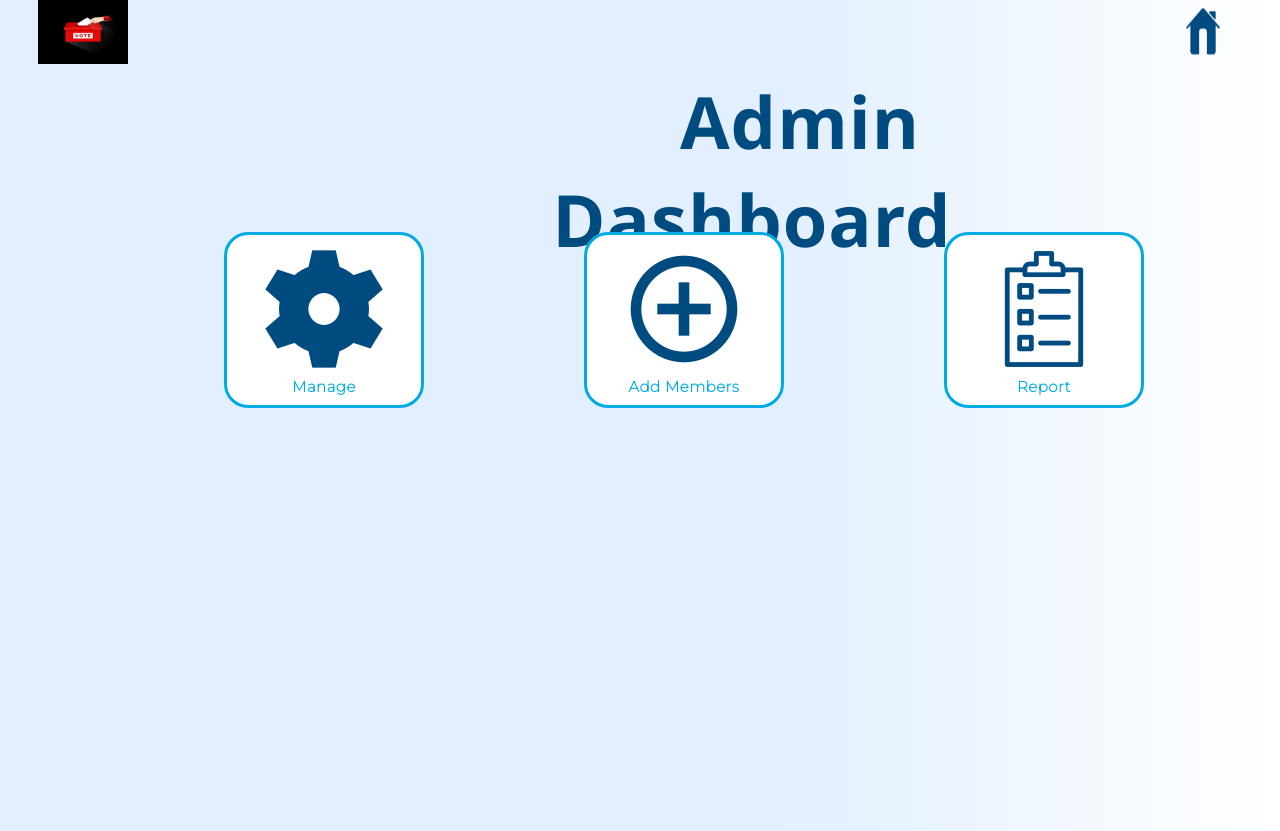
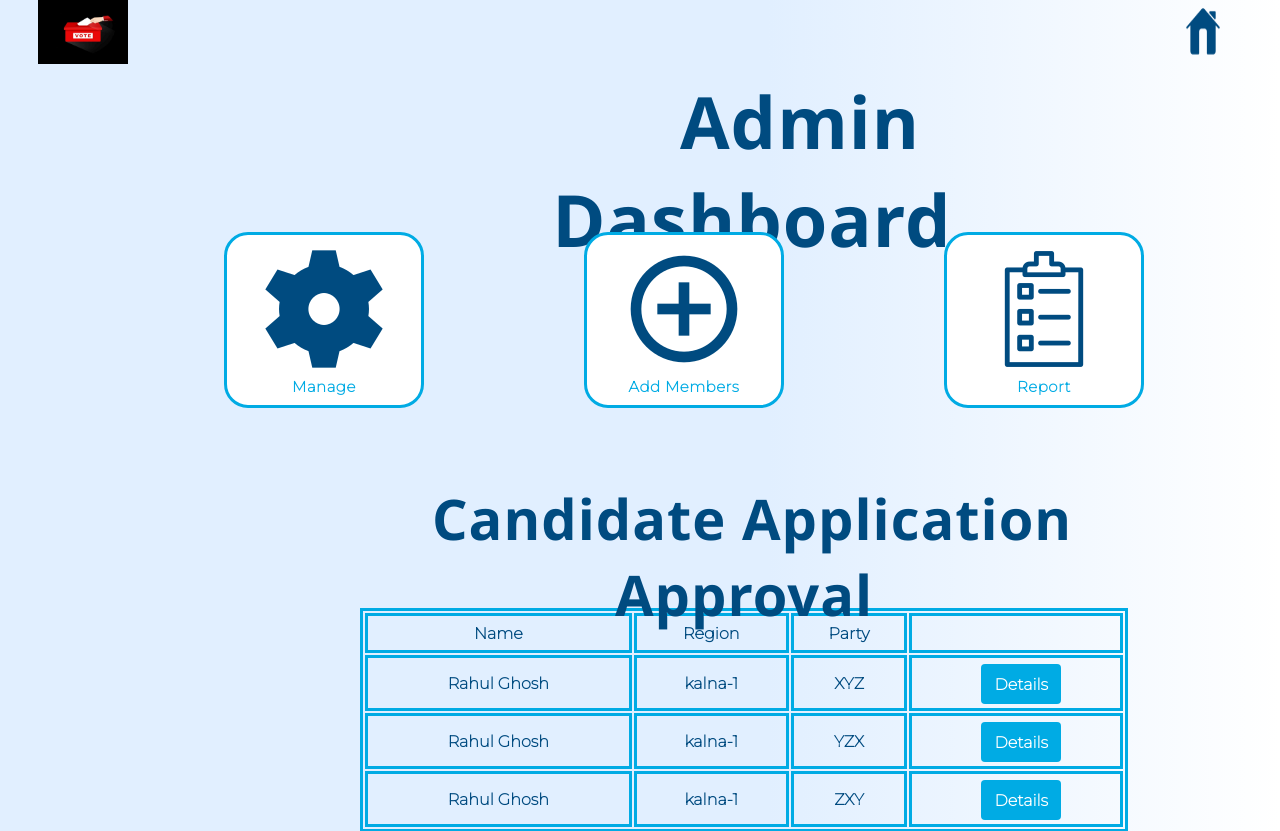
Before and after one commit to Upasana1807/Electoral-Application, a React (Create React App) app: page /admindash in a window 1280 px wide. Shown: the top 831 px of the page. Built offline with nearby package versions, Linux system fonts and the light colour scheme.

Commit message:
admin dashbord2

```diff
--- a/src/Pages/Admindashboard/Addash.css
+++ b/src/Pages/Admindashboard/Addash.css
@@ -54,3 +54,57 @@ button:hover{
 
 
 }
+.heading2{
+    height: 15vh;
+    width: 60%;
+    /* background-color: blue; */
+    margin-left: 45vh;
+    margin-top: 7vh;
+
+}
+.heading2 span{
+    font-size: 7vh;
+    margin-left: 2vh;
+
+    color: #004b80;
+    letter-spacing: 1PX;
+    Font-Family :'Segoe UI', Tahoma, Geneva, Verdana, sans-serif;
+}
+.candidate_approval_table{
+    height: 15vh;
+    width: 60%;
+    margin-left: 45vh;
+     /* background-color: blue; */
+     margin-top: 1vh;
+
+}
+.candidate_approval_table table{
+    width: 100%;
+    height: 5vh;
+    border:3px solid #00ABE4;
+    text-align: center;
+    Font-Family :'Montserrat', sans-serif;
+}
+th{
+    border:3px solid #00ABE4;
+    Font-Family :'Montserrat', sans-serif;
+    color: #004b80;
+    height: 5vh;
+}
+td{
+    height: 7vh;
+    border:3px solid #00ABE4;
+    Font-Family :'Montserrat', sans-serif;
+    color: #004b80;
+    font-weight: bolder;
+}
+button{
+   height: 5vh;
+   width: 10vh;
+   background-color: #00ABE4;
+   margin-top: 1%;
+   Font-Family :'Montserrat', sans-serif;
+   font-weight: bolder;
+    color: white;
+    margin-right: 25%;
+}
--- a/src/Pages/Admindashboard/Addash.jsx
+++ b/src/Pages/Admindashboard/Addash.jsx
@@ -38,7 +38,42 @@ const Addash =() =>{
                 </button>
                 </Link>
             </div>
-
+            <div className="heading2"><span><b>Candidate Application Approval</b></span></div>
+            <div className="candidate_approval_table">
+            <table>
+                <thead>
+                    <tr>
+                        <th>Name</th>
+                        <th>Region</th>
+                        <th>Party</th>
+                        <th>   </th>
+                    </tr>
+                </thead>
+                <tbody>
+                    <tr>
+                        <td>Rahul Ghosh</td>
+                        <td>kalna-1</td>
+                        <td>XYZ</td>
+                        <td><button><p>Details</p></button>
+                            </td>
+                    </tr>
+                     <tr>
+                        <td>Rahul Ghosh</td>
+                        <td>kalna-1</td>
+                        <td>YZX</td>
+                        <td><button><p>Details</p></button>
+                            </td>
+                    </tr>
+                     <tr>
+                        <td>Rahul Ghosh</td>
+                        <td>kalna-1</td>
+                        <td>ZXY</td>
+                        <td><button><p>Details</p></button>
+                            </td>
+                    </tr>
+                </tbody>
+            </table>
+            </div>
            </div>
 
 
```
